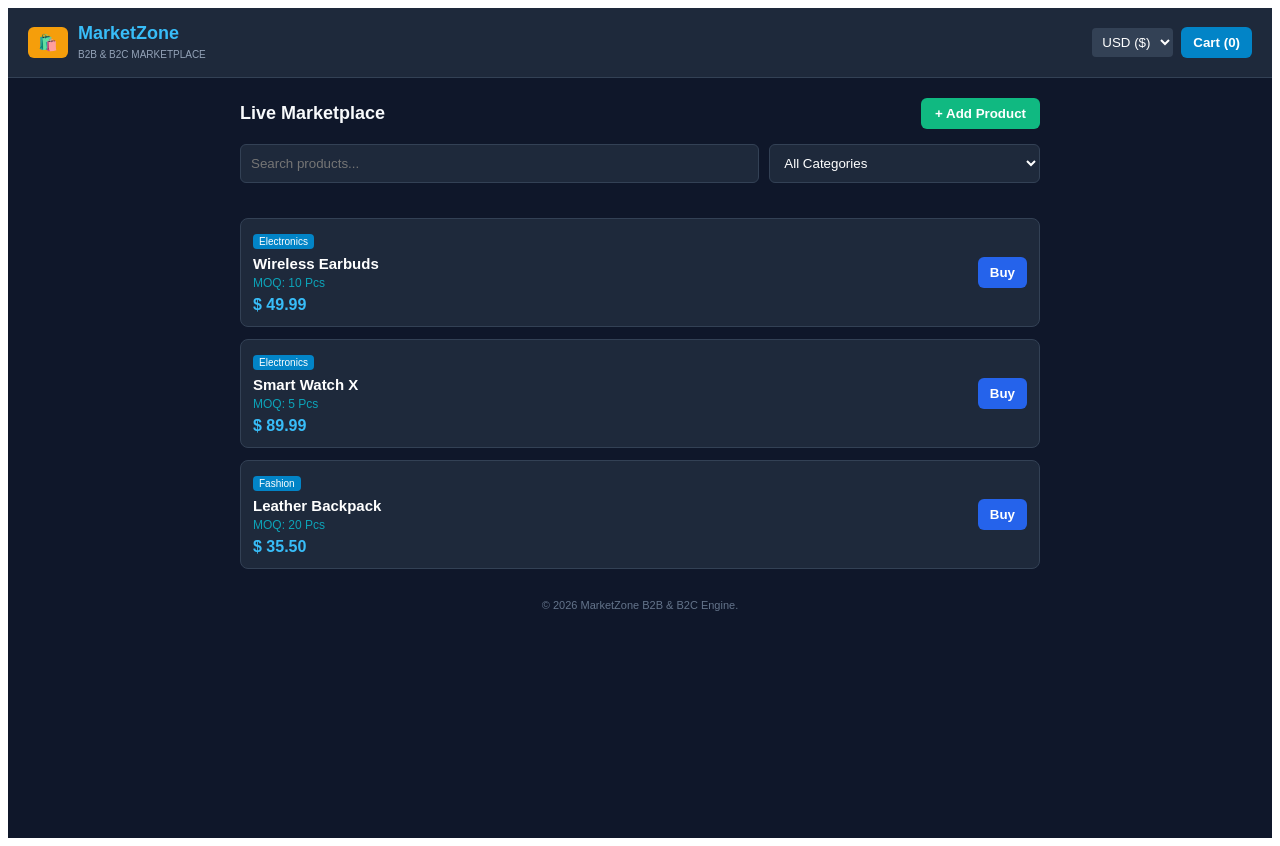
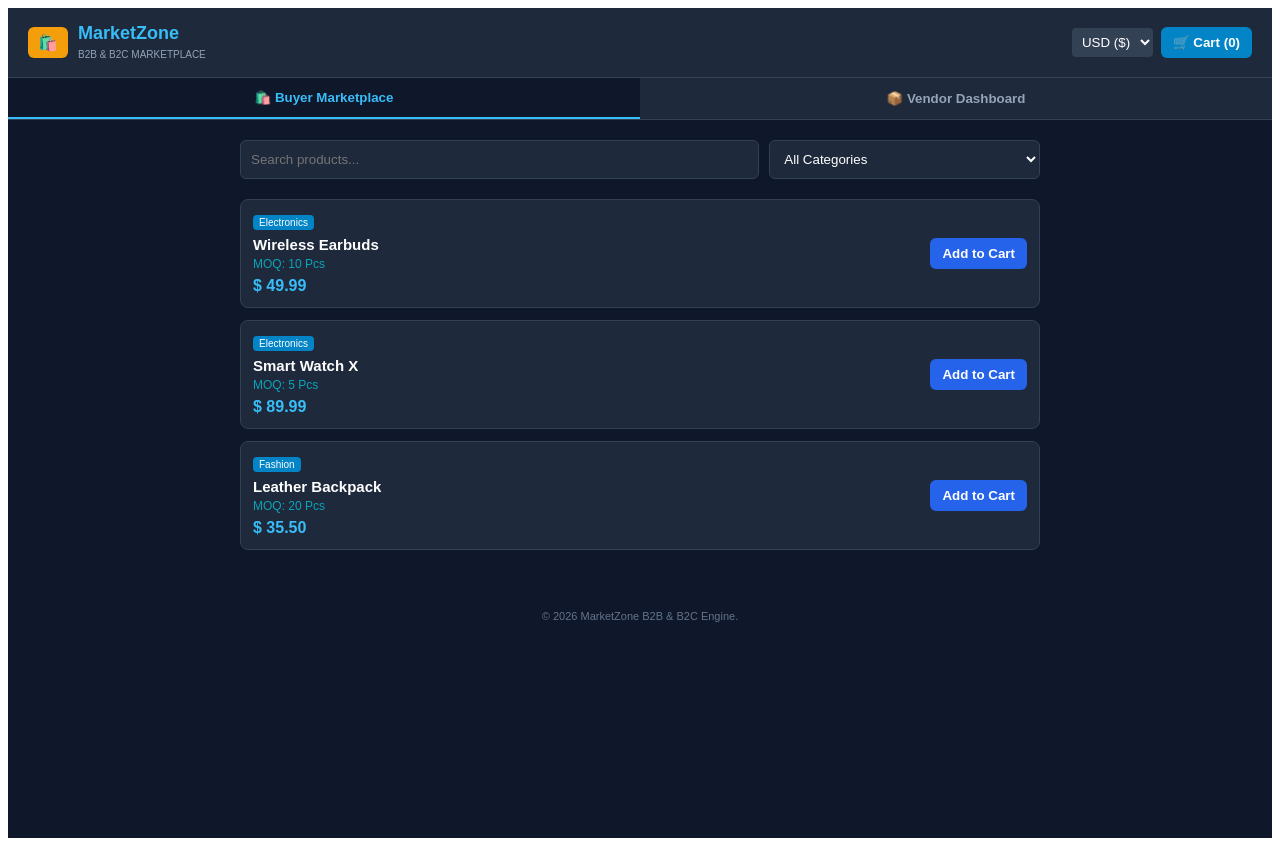
Before and after one commit to pateljabir786/MarketZone-Core, a Next.js app: page / in a window 1280 px wide. Built offline with nearby package versions, Linux system fonts and the light colour scheme.

Commit message:
Update page.js

```diff
--- a/app/page.js
+++ b/app/page.js
@@ -3,7 +3,7 @@ import { useState } from 'react';
 export default function Home() {
 const [cur, setCur] = useState('USD');
 const [cart, setCart] = useState([]);
-const [showForm, setShowForm] = useState(false);
+const [activeTab, setActiveTab] = useState('buyer'); // 'buyer' or 'vendor'
 const [showCartModal, setShowCartModal] = useState(false);
 const [searchQuery, setSearchQuery] = useState('');
 const [selectedCategory, setSelectedCategory] = useState('All');
@@ -30,7 +30,8 @@ cat: cat || 'General',
 moq: moq || '1 Pc'
 }, ...prods]);
 setTitle(''); setPrice(''); setCat(''); setMoq('');
-setShowForm(false);
+alert('Product published successfully to marketplace!');
+setActiveTab('buyer');
 };
 const filteredProds = prods.filter(item => {
 const matchesSearch = item.name.toLowerCase().includes(searchQuery.toLowerCase());
@@ -56,18 +57,23 @@ return (
 <option value="EUR">EUR (€)</option>
 </select>
 <button onClick={() => setShowCartModal(true)} style={{ color: '#fff', border: 'none', padding: '8px 12px', borderRadius: '6px', fontWeight: 'bold', background: '#0284c7', cursor: 'pointer' }}>
-Cart ({cart.length})
+🛒 Cart ({cart.length})
 </button>
 </div>
 </header>
-<div style={{ padding: '20px', maxWidth: '800px', margin: '0 auto' }}>
-<div style={{ display: 'flex', justifyContent: 'space-between', alignItems: 'center', marginBottom: '15px' }}>
-<h2 style={{ fontSize: '18px', margin: 0 }}>Live Marketplace</h2>
-<button onClick={() => setShowForm(!showForm)} style={{ color: '#fff', border: 'none', padding: '8px 14px', borderRadius: '6px', fontWeight: 'bold', cursor: 'pointer', background: '#10b981' }}>
-{showForm ? 'Close' : '+ Add Product'}
+
+<div style={{ display: 'flex', background: '#1e293b', borderBottom: '1px solid #334155', justifyContent: 'center' }}>
+<button onClick={() => setActiveTab('buyer')} style={{ flex: 1, padding: '12px', background: activeTab === 'buyer' ? '#0f172a' : 'transparent', color: activeTab === 'buyer' ? '#38bdf8' : '#94a3b8', border: 'none', fontWeight: 'bold', cursor: 'pointer', borderBottom: activeTab === 'buyer' ? '2px solid #38bdf8' : 'none' }}>
+🛍️ Buyer Marketplace
+</button>
+<button onClick={() => setActiveTab('vendor')} style={{ flex: 1, padding: '12px', background: activeTab === 'vendor' ? '#0f172a' : 'transparent', color: activeTab === 'vendor' ? '#10b981' : '#94a3b8', border: 'none', fontWeight: 'bold', cursor: 'pointer', borderBottom: activeTab === 'vendor' ? '2px solid #10b981' : 'none' }}>
+📦 Vendor Dashboard
 </button>
 </div>
-<div style={{ display: 'flex', gap: '10px', marginBottom: '15px' }}>
+
+{activeTab === 'buyer' && (
+<div style={{ padding: '20px', maxWidth: '800px', margin: '0 auto' }}>
+<div style={{ display: 'flex', gap: '10px', marginBottom: '20px' }}>
 <input type="text" placeholder="Search products..." value={searchQuery} onChange={(e) => setSearchQuery(e.target.value)} style={{ flex: 2, padding: '10px', borderRadius: '6px', border: '1px solid #334155', background: '#1e293b', color: '#fff' }} />
 <select value={selectedCategory} onChange={(e) => setSelectedCategory(e.target.value)} style={{ flex: 1, padding: '10px', borderRadius: '6px', border: '1px solid #334155', background: '#1e293b', color: '#fff' }}>
 <option value="All">All Categories</option>
@@ -76,33 +82,59 @@ Cart ({cart.length})
 <option value="General">General</option>
 </select>
 </div>
+<div style={{ display: 'grid', gap: '12px' }}>
+{filteredProds.length > 0 ? (
+filteredProds.map((item) => (
+<div key={item.id} style={{ background: '#1e293b', border: '1px solid #334155', padding: '12px', borderRadius: '8px', display: 'flex', justifyContent: 'space-between', alignItems: 'center' }}>
+<div>
+<span style={{ fontSize: '10px', background: '#0284c7', padding: '2px 6px', borderRadius: '4px', color: '#fff' }}>{item.cat}</span>
+<h3 style={{ fontSize: '15px', margin: '6px 0 4px 0', color: '#fff' }}>{item.name}</h3>
+<p style={{ fontSize: '12px', color: '#0da3b8', margin: 0 }}>MOQ: {item.moq}</p>
+<p style={{ fontSize: '16px', fontWeight: 'bold', color: '#38bdf8', margin: '6px 0 0 0' }}>
+{sym[cur]} {conv(item.price)}
+</p>
 </div>
-{showForm && (
-<form onSubmit={addProd} style={{ maxWidth: '800px', margin: '0 auto 20px auto', background: '#1e293b', padding: '15px', borderRadius: '8px', border: '1px solid #334155' }}>
-<h3 style={{ marginTop: 0, color: '#38bdf8', fontSize: '16px' }}>Vendor Add Product</h3>
-<div style={{ marginBottom: '10px' }}>
-<label style={{ fontSize: '12px', display: 'block', marginBottom: '4px' }}>Title</label>
-<input type="text" value={title} onChange={(e) => setTitle(e.target.value)} placeholder="Product name" required style={{ width: '100%', padding: '8px', borderRadius: '4px', border: '1px solid #475569', background: '#0f172a', color: '#fff', boxSizing: 'border-box' }} />
+<button onClick={() => setCart([...cart, item])} style={{ background: '#2563eb', color: '#fff', border: 'none', padding: '8px 12px', borderRadius: '6px', fontWeight: 'bold', cursor: 'pointer', height: 'fit-content' }}>
+Add to Cart
+</button>
 </div>
-<div style={{ display: 'flex', gap: '10px', marginBottom: '10px' }}>
+))
+) : (
+<p style={{ textAlign: 'center', color: '#64748b' }}>No products found.</p>
+)}
+</div>
+</div>
+)}
+
+{activeTab === 'vendor' && (
+<div style={{ padding: '20px', maxWidth: '600px', margin: '0 auto' }}>
+<form onSubmit={addProd} style={{ background: '#1e293b', padding: '20px', borderRadius: '8px', border: '1px solid #334155' }}>
+<h3 style={{ marginTop: 0, color: '#10b981', fontSize: '18px', marginBottom: '15px' }}>📦 Vendor Product Upload</h3>
+<div style={{ marginBottom: '12px' }}>
+<label style={{ fontSize: '12px', display: 'block', marginBottom: '4px' }}>Product Title</label>
+<input type="text" value={title} onChange={(e) => setTitle(e.target.value)} placeholder="e.g. Smart TV" required style={{ width: '100%', padding: '10px', borderRadius: '6px', border: '1px solid #475569', background: '#0f172a', color: '#fff', boxSizing: 'border-box' }} />
+</div>
+<div style={{ display: 'flex', gap: '10px', marginBottom: '12px' }}>
 <div style={{ flex: 1 }}>
 <label style={{ fontSize: '12px', display: 'block', marginBottom: '4px' }}>Price (USD)</label>
-<input type="number" value={price} onChange={(e) => setPrice(e.target.value)} placeholder="99.00" required style={{ width: '100%', padding: '8px', borderRadius: '4px', border: '1px solid #475569', background: '#0f172a', color: '#fff', boxSizing: 'border-box' }} />
+<input type="number" value={price} onChange={(e) => setPrice(e.target.value)} placeholder="99.00" required style={{ width: '100%', padding: '10px', borderRadius: '6px', border: '1px solid #475569', background: '#0f172a', color: '#fff', boxSizing: 'border-box' }} />
 </div>
 <div style={{ flex: 1 }}>
 <label style={{ fontSize: '12px', display: 'block', marginBottom: '4px' }}>Category</label>
-<input type="text" value={cat} onChange={(e) => setCat(e.target.value)} placeholder="Electronics" style={{ width: '100%', padding: '8px', borderRadius: '4px', border: '1px solid #475569', background: '#0f172a', color: '#fff', boxSizing: 'border-box' }} />
+<input type="text" value={cat} onChange={(e) => setCat(e.target.value)} placeholder="Electronics" style={{ width: '100%', padding: '10px', borderRadius: '6px', border: '1px solid #475569', background: '#0f172a', color: '#fff', boxSizing: 'border-box' }} />
 </div>
 </div>
-<div style={{ marginBottom: '12px' }}>
-<label style={{ fontSize: '12px', display: 'block', marginBottom: '4px' }}>MOQ</label>
-<input type="text" value={moq} onChange={(e) => setMoq(e.target.value)} placeholder="10 Pcs" style={{ width: '100%', padding: '8px', borderRadius: '4px', border: '1px solid #475569', background: '#0f172a', color: '#fff', boxSizing: 'border-box' }} />
+<div style={{ marginBottom: '15px' }}>
+<label style={{ fontSize: '12px', display: 'block', marginBottom: '4px' }}>MOQ (Minimum Order Quantity)</label>
+<input type="text" value={moq} onChange={(e) => setMoq(e.target.value)} placeholder="10 Pcs" style={{ width: '100%', padding: '10px', borderRadius: '6px', border: '1px solid #475569', background: '#0f172a', color: '#fff', boxSizing: 'border-box' }} />
 </div>
-<button type="submit" style={{ width: '100%', background: '#f59e0b', color: '#000', border: 'none', padding: '10px', borderRadius: '6px', fontWeight: 'bold', cursor: 'pointer' }}>
-Publish
+<button type="submit" style={{ width: '100%', background: '#10b981', color: '#fff', border: 'none', padding: '12px', borderRadius: '6px', fontWeight: 'bold', cursor: 'pointer' }}>
+Publish to Marketplace
 </button>
 </form>
+</div>
 )}
+
 {showCartModal && (
 <div style={{ position: 'fixed', top: 0, left: 0, width: '100%', height: '100%', background: 'rgba(0,0,0,0.7)', display: 'flex', justifyContent: 'center', alignItems: 'center', zIndex: 1000, padding: '15px' }}>
 <div style={{ background: '#1e293b', width: '100%', maxWidth: '450px', borderRadius: '10px', padding: '20px', border: '1px solid #334155' }}>
@@ -139,28 +171,7 @@ Proceed to Checkout
 </div>
 </div>
 )}
-<div style={{ maxWidth: '800px', margin: '0 auto', padding: '0 20px', display: 'grid', gap: '12px' }}>
-{filteredProds.length > 0 ? (
-filteredProds.map((item) => (
-<div key={item.id} style={{ background: '#1e293b', border: '1px solid #334155', padding: '12px', borderRadius: '8px', display: 'flex', justifyContent: 'space-between', alignItems: 'center' }}>
-<div>
-<span style={{ fontSize: '10px', background: '#0284c7', padding: '2px 6px', borderRadius: '4px', color: '#fff' }}>{item.cat}</span>
-<h3 style={{ fontSize: '15px', margin: '6px 0 4px 0', color: '#fff' }}>{item.name}</h3>
-<p style={{ fontSize: '12px', color: '#0da3b8', margin: 0 }}>MOQ: {item.moq}</p>
-<p style={{ fontSize: '16px', fontWeight: 'bold', color: '#38bdf8', margin: '6px 0 0 0' }}>
-{sym[cur]} {conv(item.price)}
-</p>
-</div>
-<button onClick={() => setCart([...cart, item])} style={{ background: '#2563eb', color: '#fff', border: 'none', padding: '8px 12px', borderRadius: '6px', fontWeight: 'bold', cursor: 'pointer', height: 'fit-content' }}>
-Buy
-</button>
-</div>
-))
-) : (
-<p style={{ textAlign: 'center', color: '#64748b' }}>No products found.</p>
-)}
-</div>
-<footer style={{ textAlign: 'center', marginTop: '30px', fontSize: '11px', color: '#64748b' }}>
+<footer style={{ textAlign: 'center', marginTop: '40px', fontSize: '11px', color: '#64748b' }}>
 © 2026 MarketZone B2B & B2C Engine.
 </footer>
 </div>
```
